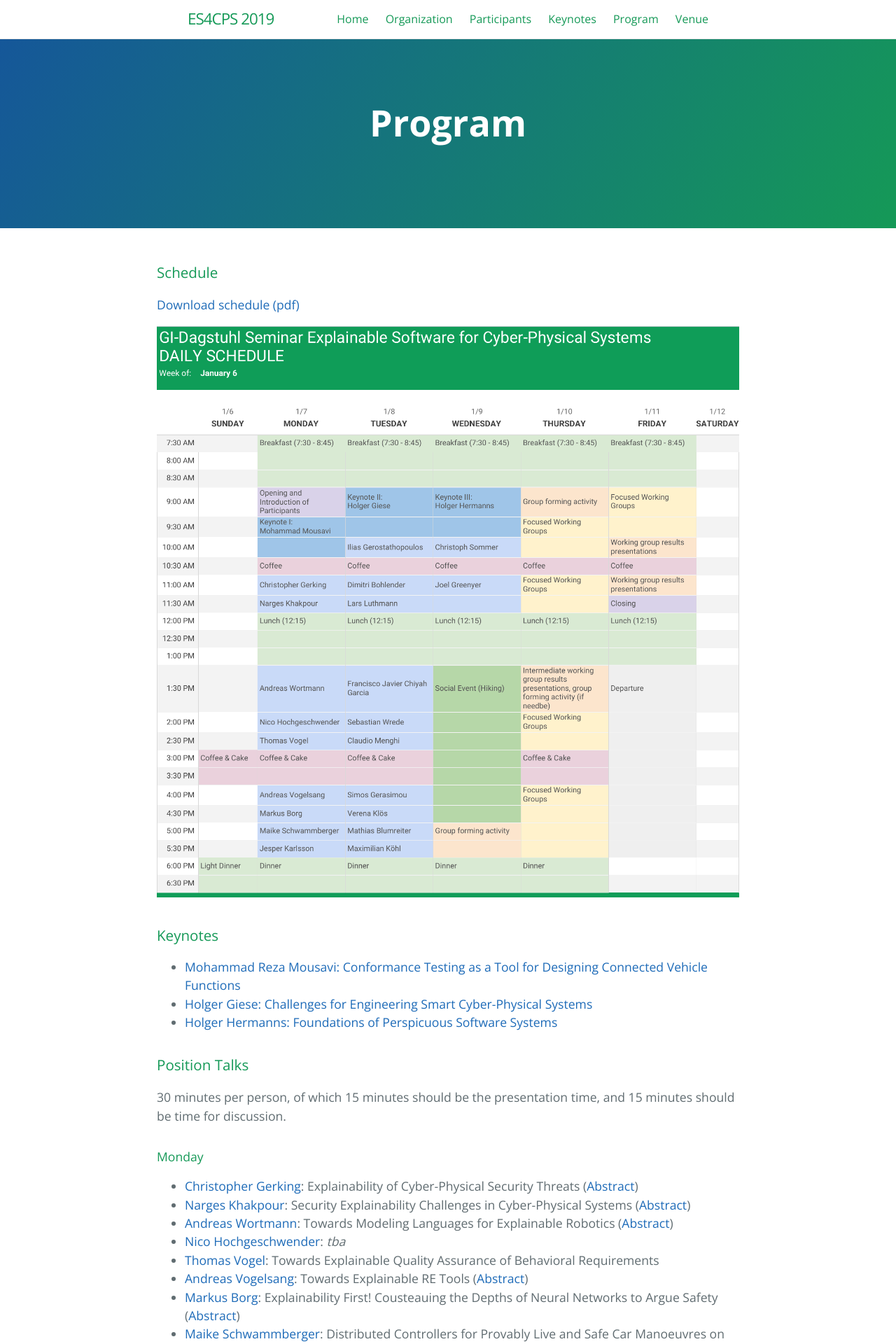
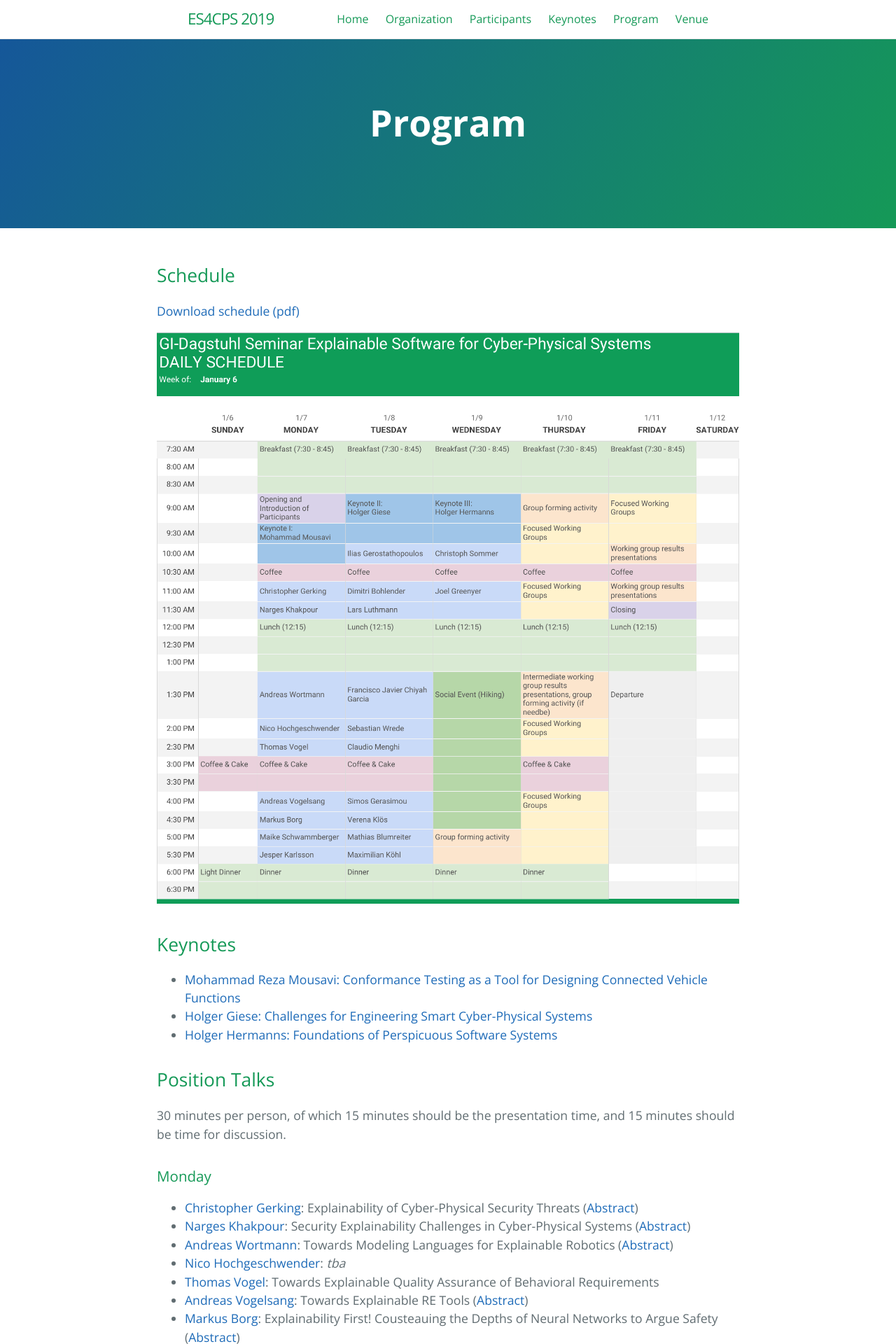
Before and after one commit to thomas-vogel/ES4CPS, a Jekyll site: the page built from program.md, in a window 1280 px wide. Shown: the top 1920 px of the page at 70% size. Built offline with Jekyll 4.4.1, drawn with Linux system fonts in a browser that asks for light colours.

Commit message:
Fix headers.

```diff
--- a/program.md
+++ b/program.md
@@ -5,7 +5,7 @@ tagline:
 permalink: /program.html
 ---
 
-### Schedule
+## Schedule
 
 [Download schedule (pdf)](assets/img/ES4CPS-Schedule.pdf)
 
@@ -13,17 +13,17 @@ permalink: /program.html
 <img src="assets/img/ES4CPS-Schedule.png"/>
 </a>
 
-### Keynotes
+## Keynotes
 
 * [Mohammad Reza Mousavi: Conformance Testing as a Tool for Designing Connected Vehicle Functions](keynotes#mohammad-reza-mousavi--conformance-testing-as-a-tool-for-designing-connected-vehicle-functions)
 * [Holger Giese: Challenges for Engineering Smart Cyber-Physical Systems](keynotes#holger-giese--challenges-for-engineering-smart-cyber-physical-systems)
 * [Holger Hermanns: Foundations of Perspicuous Software Systems](keynotes#holger-hermanns--foundations-of-perspicuous-software-systems)
 
-### Position Talks
+## Position Talks
 
 30 minutes per person, of which 15 minutes should be the presentation time, and 15 minutes should be time for discussion.
 
-#### Monday
+### Monday
 
 * [Christopher Gerking](https://www.uni-paderborn.de/person/8391/){:target="_blank"}: Explainability of Cyber-Physical Security Threats ([Abstract](abstracts/Gerking.pdf))
 * [Narges Khakpour](https://lnu.se/en/staff/narges.khakpour/){:target="_blank"}: Security Explainability Challenges in Cyber-Physical Systems ([Abstract](abstracts/Khakpour.pdf))
@@ -36,7 +36,7 @@ permalink: /program.html
 Manoeuvres on Freeways and in Urban Traffic ([Abstract](abstracts/Schwammberger.pdf))
 * [Jesper	Karlsson](https://www.kth.se/profile/jeskarl){:target="_blank"}: Formal-methods based motion-planning for mobility-on-demand and its application on fleets of autonomous vehicles -- an ES4CPS problem ([Abstract](abstracts/Karlsson.pdf))
 
-#### Tuesday
+### Tuesday
 
 * [Ilias Gerostathopoulos](http://www4.in.tum.de/~gerostat/){:target="_blank"}: Automated Experimentation for Online Learning and
 Adaptation ([Abstract](abstracts/Gerostathopoulos.pdf))
@@ -52,7 +52,7 @@ with Unbounded Parametric Real-Time Constraints ([Abstract](abstracts/Luthmann.p
 with NuSMV ([Abstract](abstracts/Blumreiter.pdf))
 * [Maximilian Köhl](https://www.koehlma.de/){:target="_blank"}: _tba_
 
-#### Wednesday
+### Wednesday
 
 * [Christoph Sommer](http://www.ccs-labs.org/~sommer/){:target="_blank"}: Multi-Technology and Multi-Level Cooperative Mobile Systems in Smart Cities of Tomorrow
 * [Joel Greenyer](http://jgreen.de/){:target="_blank"}: _tba_
```
